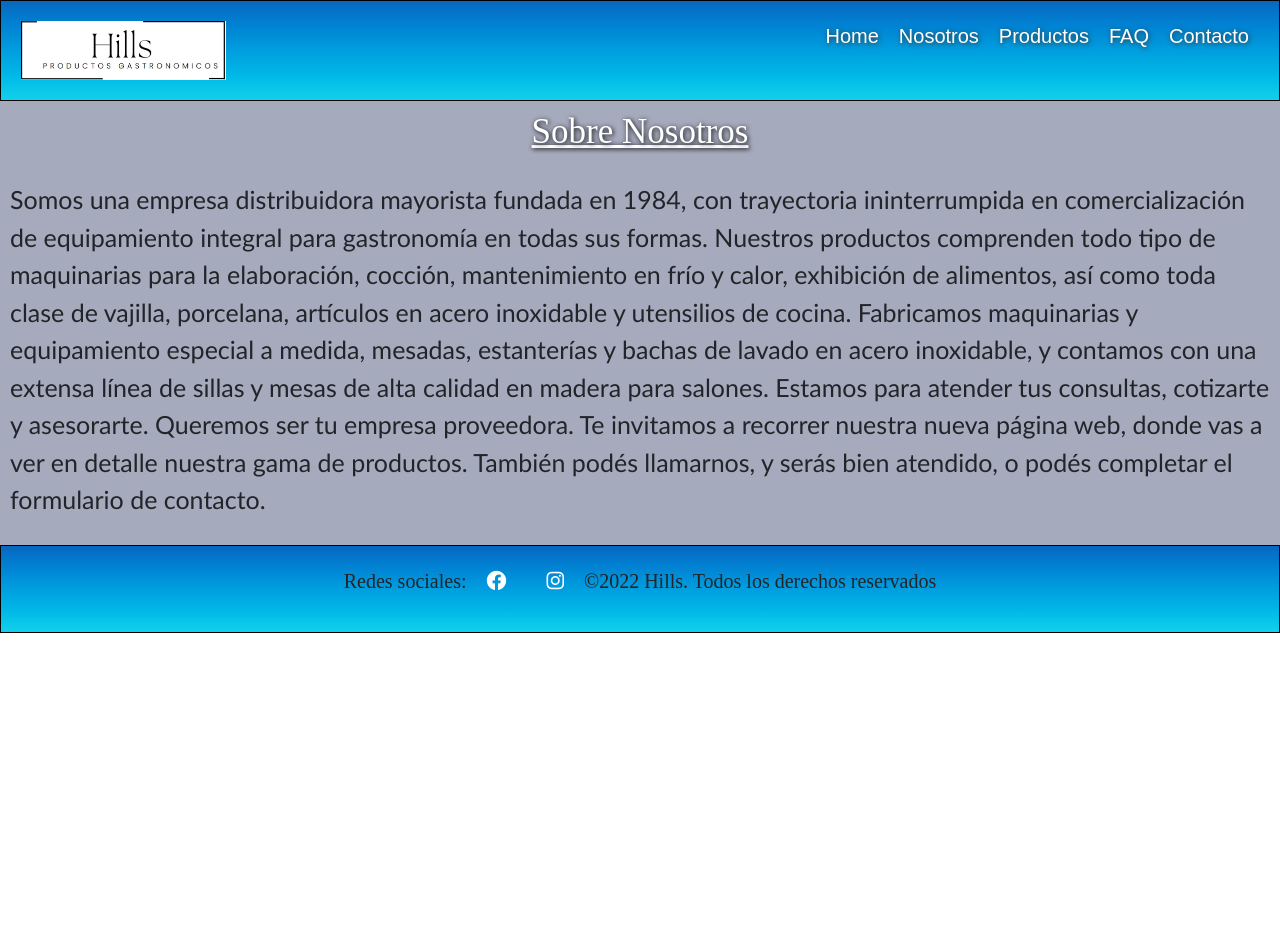
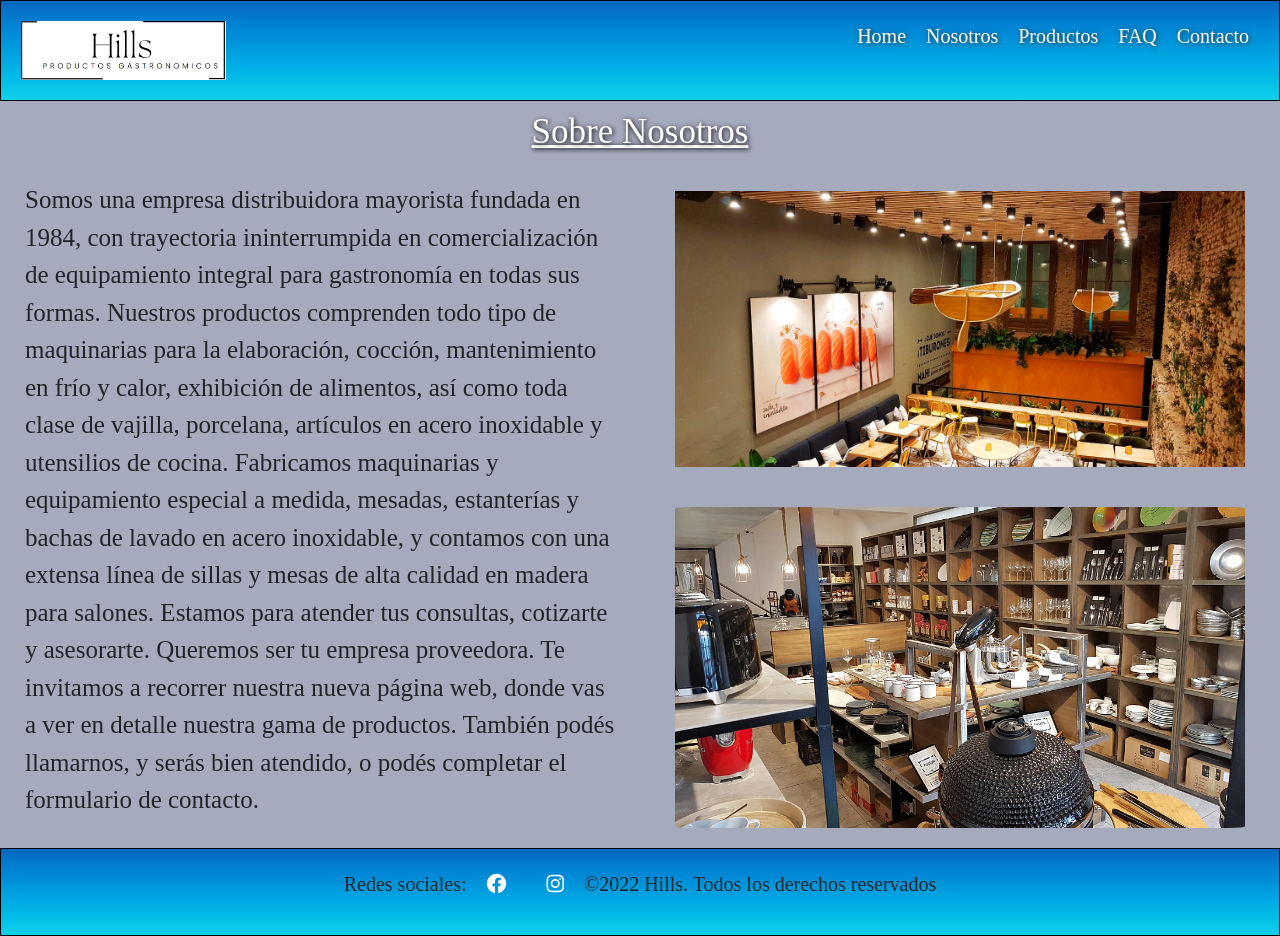
Before and after one commit to NicolasVera10/Idea-Vera, a website: page pages/nosotros.html in a window 1280 px wide. Before the commit the page ends 800 px from the top, so only its background shows below. Drawn offline with nearby package versions, Linux system fonts and the light colour scheme.

Commit message:
modificando fuente y estilos a las paginas

```diff
--- a/pages/nosotros.html
+++ b/pages/nosotros.html
@@ -20,7 +20,7 @@
     <nav>
     <div class="navbar-fixed-top">
         <header class="header">
-            <a href="index.html">
+            <a href="/index.html">
                 <img class="logo" width="50%" src="../multimedia/logo hills.jpg" alt="">
             </a>
             <nav>
@@ -36,9 +36,19 @@
     </nav>
         <main class="main">
             <h2>Sobre Nosotros</h2>
+            <div class="container-fluid">
+                <div class="row">
+                    <div class="col-lg-6">
             <p>Somos una empresa distribuidora mayorista fundada en 1984, con trayectoria ininterrumpida en comercialización de equipamiento integral para gastronomía en todas sus formas. Nuestros productos comprenden todo tipo de maquinarias para la elaboración, cocción, mantenimiento en frío y calor, exhibición de alimentos, así como toda clase de vajilla, porcelana, artículos en acero inoxidable y utensilios de cocina. Fabricamos maquinarias y equipamiento especial a medida, mesadas, estanterías y bachas de lavado en acero inoxidable, y contamos con una extensa línea de sillas y mesas de alta calidad en madera para salones.
 
                 Estamos para atender tus consultas, cotizarte y asesorarte. Queremos ser tu empresa proveedora. Te invitamos a recorrer nuestra nueva página web, donde vas a ver en detalle nuestra gama de productos. También podés llamarnos, y serás bien atendido, o podés completar el formulario de contacto.</p>
+            </div>
+            <div class="col-lg-6">
+                <img class="imagenNosotros" src="../multimedia/localgastronomia.jpg" alt="local gastronomia">
+                <img class="imagenNosotros" src="../multimedia/localgatronomia2.jpg" alt="bazar gastronomia">
+            </div>
+            </div>
+            </div>
         </main>
         <footer class="footer">
             <p>Redes sociales:</p>
--- a/scss/estilos.scss
+++ b/scss/estilos.scss
@@ -33,7 +33,7 @@ header {
         text-decoration: none;
         padding: 10px;
         color: #fff;
-        font-family: arial;
+        font-family: oswald;
         font-size: 20px;
         text-shadow: 1px 1px 5px #333;
 
@@ -67,6 +67,12 @@ $texto: principal;
     border-radius: 5%;
 }
 
+.imagenNosotros{
+    width: 100%;
+    border-radius: 6%;
+    padding: 20px;
+}
+
 .main h2 {
     text-align: center;
     text-decoration: underline;
@@ -81,13 +87,20 @@ $texto: principal;
     display: flex;
     justify-content: flex-start;
     font-size: 25px;
-    font-family: 'Gill Sans', 'Gill Sans MT', Calibri, 'Trebuchet MS', sans-serif;
+    font-family: oswald;
     padding: 10px;
 }
 
 .main form {
     padding: 10px;
     font-size: 20px;
+    font-family: oswald;
+
+}
+
+.main button{
+    font-size: 20px;
+    font-family: oswald;
 }
 
 .btn{
```
Also changed, not shown: index.html (+1 -0 lines), pages/contacto.html (+2 -2 lines), pages/faq.html (+2 -1 lines), pages/productos.html (+2 -2 lines), css/estilos.css, multimedia/localgastronomia.jpg (added), multimedia/localgatronomia2.jpg (added).
